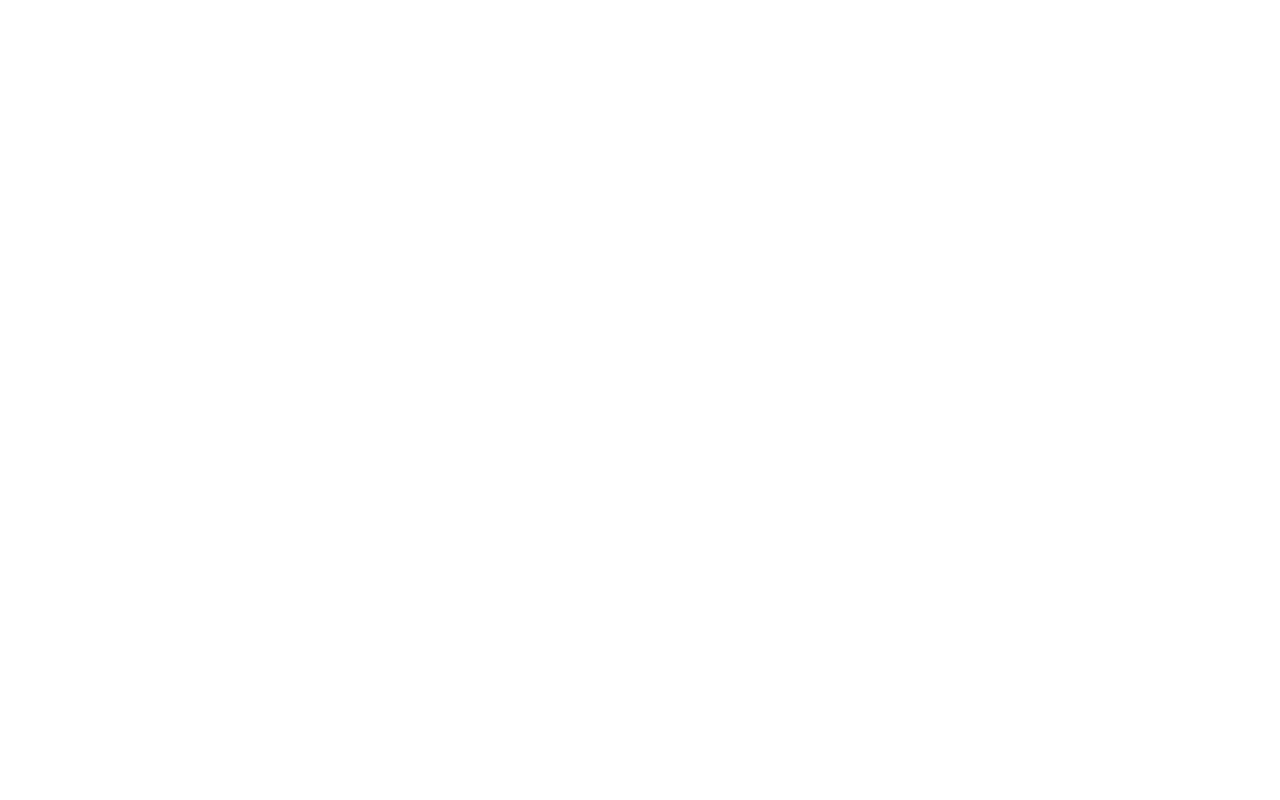
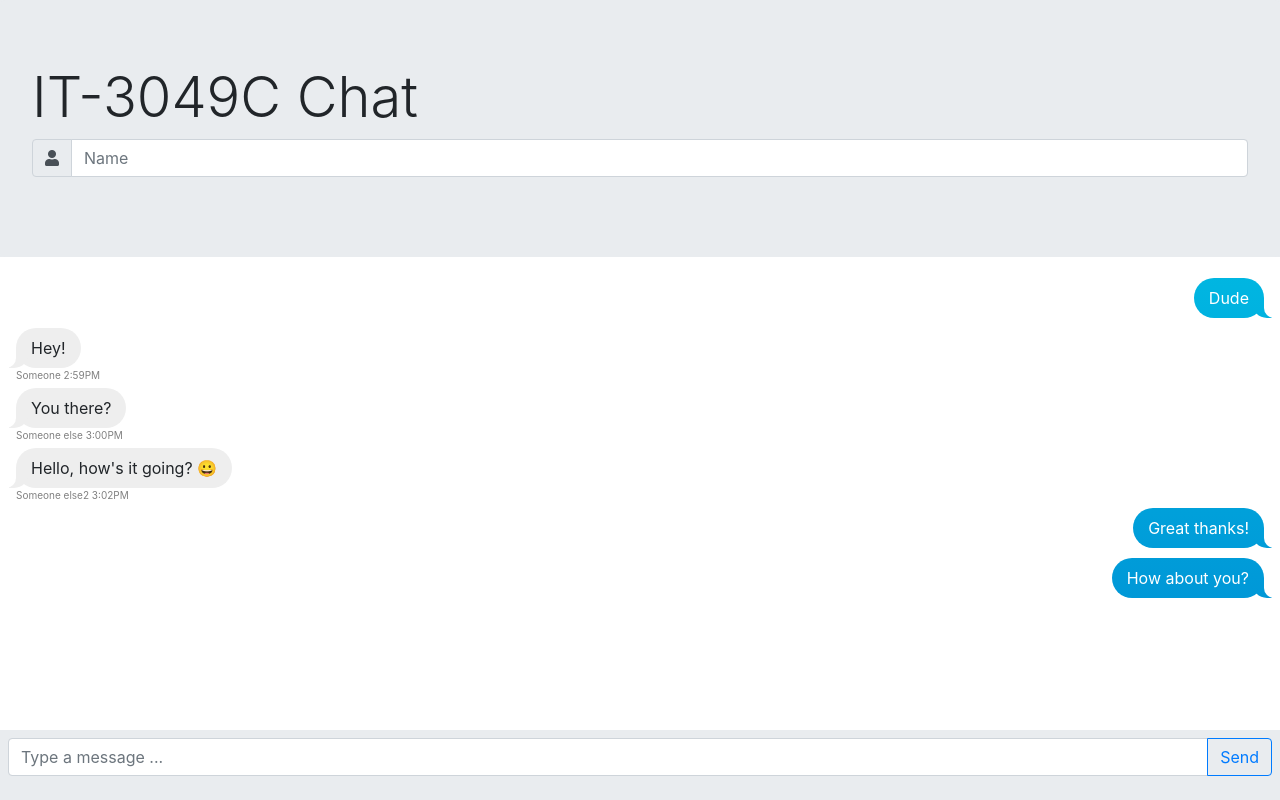
Before and after one commit to it3049c-fall22-henderson/chatting-application-willi6m7, a website: page index.html in a window 1280 px wide. Drawn offline with Linux system fonts and the light colour scheme.

Commit message:
Page Layout

```diff
--- a/index.html
+++ b/index.html
@@ -12,18 +12,81 @@
         <link rel="stylesheet" href="resources/vendor/fontawesome-free/css/all.min.css" />
         <link rel="stylesheet" href="resources/css/styles.css" />
     </head>
-
     <body>
         <header>
-
+            <div class="jumbotron">
+                <h1 class="display-4">IT-3049C Chat</h1>
+                <div class="input-group mb-3">
+                    <div class="input-group-prepend">
+                      <span class="input-group-text">
+                        <i class="fas fa-user"></i>
+                      </span>
+                    </div>
+                    <input type="text" id="my-name-input" class="form-control" placeholder="Name">
+                </div>
+            </div>
         </header>
 
         <div id="chat">
+            <div class="mine messages">
+                <div class="message">
+                    Dude
+                </div>
+            </div>
+            <div class="yours messages">
+                <div class="message">
+                    Hey!
+                </div>
+                <div class="sender-info">
+                    Someone 2:59PM
+                </div>
+            </div>
 
+            <div class="yours messages">
+                <div class="message">
+                    You there?
+                </div>
+                <div class="sender-info">
+                    Someone else 3:00PM
+                </div>
+            </div>
+
+            <div class="yours messages">
+                <div class="message">
+                    Hello, how's it going? 😀
+                </div>
+                <div class="sender-info">
+                    Someone else2 3:02PM
+                </div>
+            </div>
+
+            <div class="mine messages">
+                <div class="message">
+                    Great thanks!
+                </div>
+            </div>
+
+            <div class="mine messages">
+                <div class="message">
+                    How about you?
+                </div>
+            </div>
         </div>
 
         <footer>
-
+            <div id="chatbar" class="input-group mb-3">
+                <input
+                    type="text"
+                    id="my-message"
+                    class="form-control"
+                    placeholder="Type a message ...">
+                <div class="input-group-append">
+                    <button
+                        class="btn btn-outline-primary"
+                        id="send-button"
+                        type="button">Send</button>
+                </div>
+            </div>
         </footer>
         <!-- Our own Scripts -->
         <script src="resources/js/index.js"></script>
--- a/resources/css/styles.css
+++ b/resources/css/styles.css
@@ -0,0 +1,121 @@
+body,
+html {
+    height: 100vh;
+    overflow: hidden;
+    margin: 0;
+    padding: 0;
+}
+
+body {
+    display: flex;
+    flex-direction: column;
+}
+
+header,
+    footer {
+    background: #e9ecef;
+}
+
+.jumbotron {
+    margin-bottom:0;
+}
+
+footer {
+    padding: 0.5rem
+}
+
+#chat {
+    flex: 1 0 auto;
+    height: 0;
+    overflow-y: auto;
+    padding: 1rem;
+}
+.sender-info {
+    font-size: 10px;
+    margin-top: -5px;
+    color:grey;
+}
+
+.messages {
+    display: flex;
+    flex-direction: column;
+}
+
+.message {
+    border-radius: 20px;
+    padding: 8px 15px;
+    margin-top: 5px;
+    margin-bottom: 5px;
+    display: inline-block;
+}
+
+.yours {
+    align-items: flex-start;
+}
+
+.yours .message {
+    margin-right: 25%;
+    background-color: #eee;
+    position: relative;
+}
+
+.yours .message:before {
+    content: "";
+    position: absolute;
+    z-index: 0;
+    bottom: 0;
+    left: -7px;
+    height: 20px;
+    width: 20px;
+    background: #eee;
+    border-bottom-right-radius: 15px;
+}
+
+.yours .message:after {
+    content: "";
+    position: absolute;
+    z-index: 1;
+    bottom: 0;
+    left: -10px;
+    width: 10px;
+    height: 20px;
+    background: white;
+    border-bottom-right-radius: 10px;
+}
+
+.mine {
+    align-items: flex-end;
+}
+
+.mine .message {
+    color: white;
+    margin-left: 25%;
+    background: linear-gradient(to bottom, #00D0EA 0%, #0085D1 100%);
+    background-attachment: fixed;
+    position: relative;
+}
+
+.mine .message:before {
+    content: "";
+    position: absolute;
+    z-index: 0;
+    bottom: 0;
+    right: -8px;
+    height: 20px;
+    width: 20px;
+    background: linear-gradient(to bottom, #00D0EA 0%, #0085D1 100%);
+    background-attachment: fixed;
+    border-bottom-left-radius: 15px;
+}
+
+.mine .message:after {
+    content: "";
+    position: absolute;
+    z-index: 1;
+    bottom: 0;
+    right: -10px;
+    width: 10px;
+    height: 20px;
+    background: white;
+    border-bottom-left-radius: 10px;
+}
```
